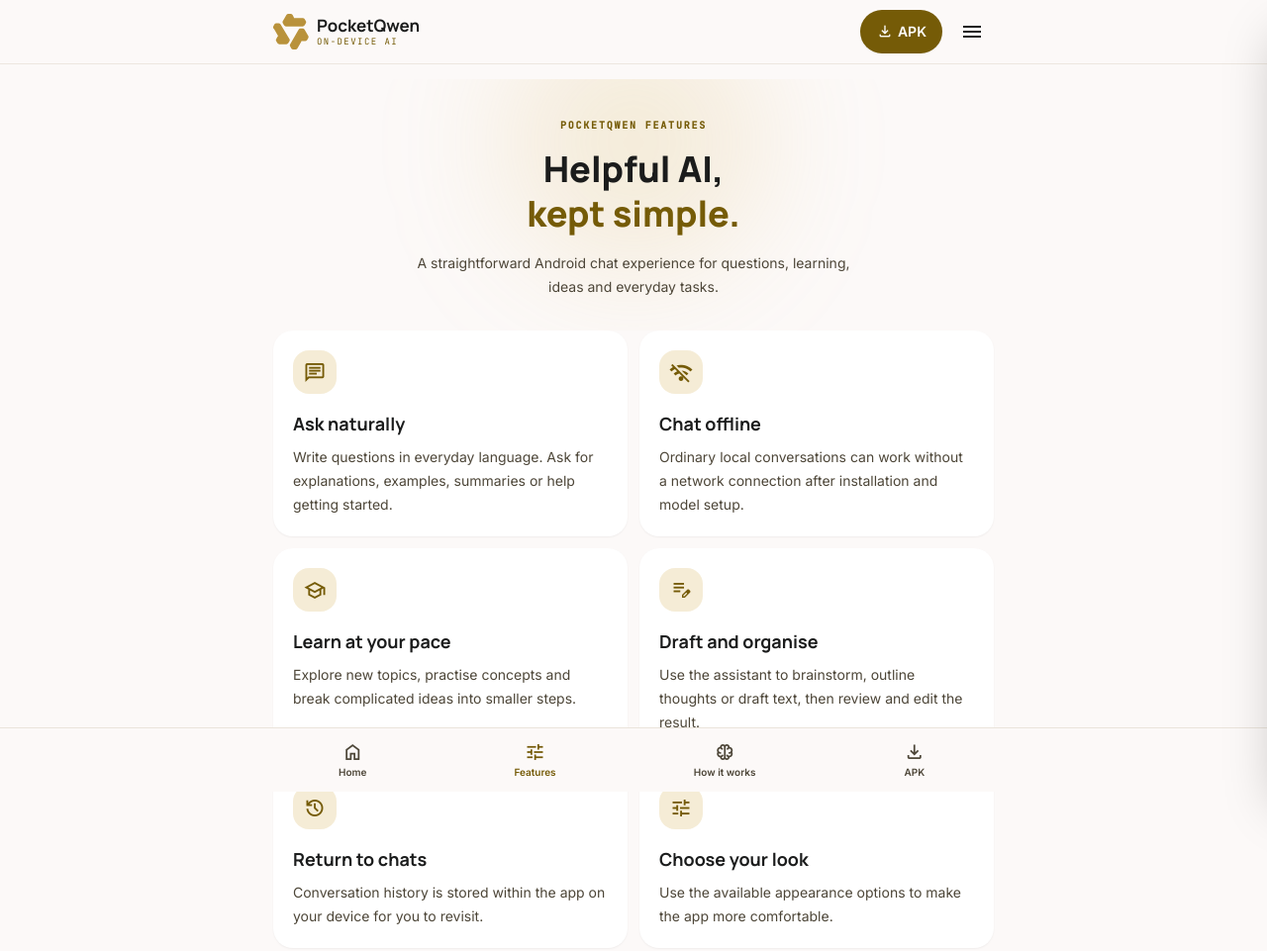
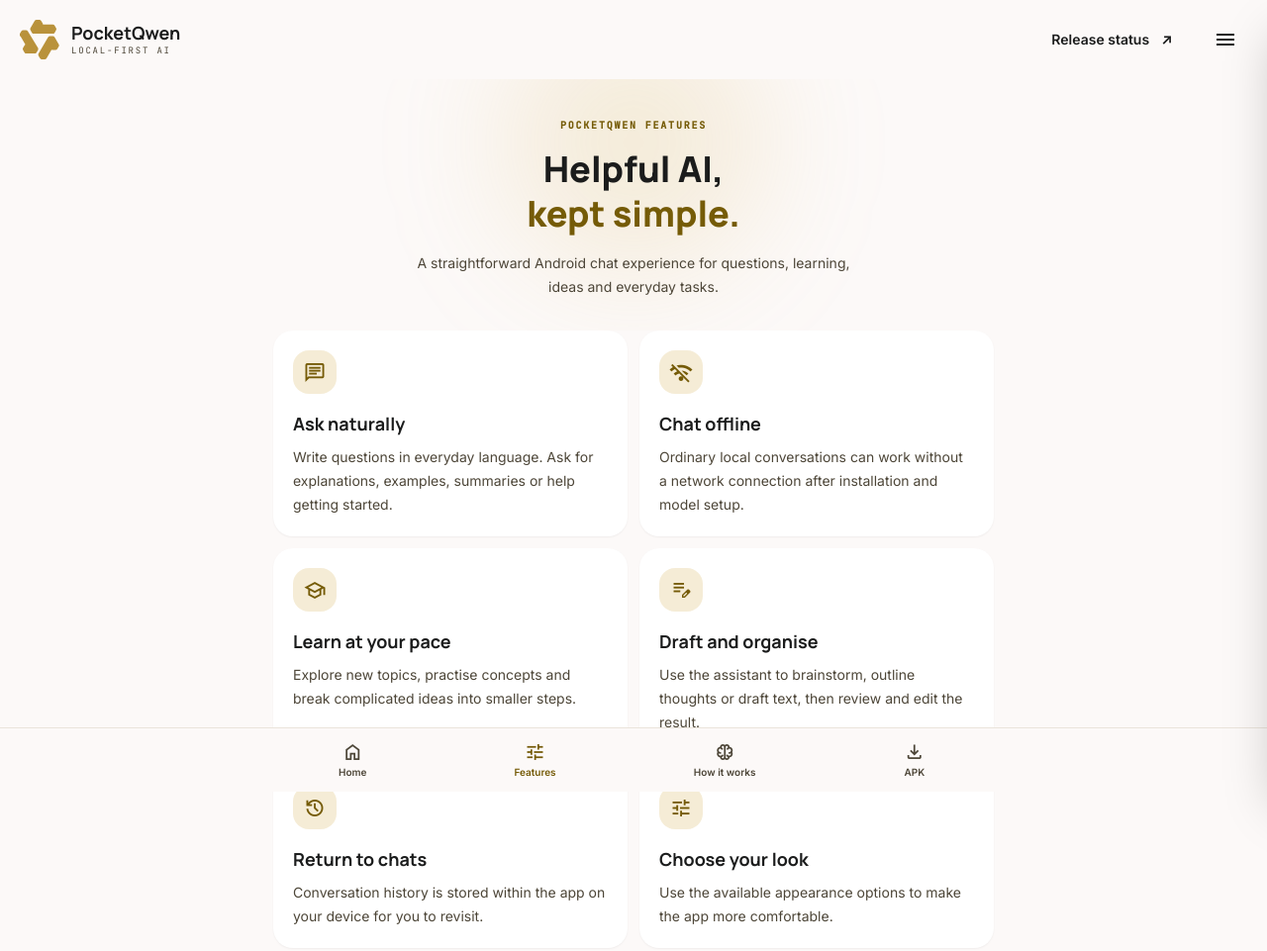
Before and after one commit to jarumba-code/qwen-pocket-, a plain HTML site: page features.html in a window 1280 px wide. Shown: the top 961 px of the page at 99% size. Drawn offline with nearby package versions, Linux system fonts and the light colour scheme.

Commit message:
Apply screenshot-inspired PocketQwen navigation

```diff
--- a/features.html
+++ b/features.html
@@ -20,11 +20,21 @@ tailwind.config={darkMode:"class",theme:{extend:{colors:{
 },fontFamily:{display:["Manrope"],body:["Inter"],mono:["JetBrains Mono"]},borderRadius:{xl:"1rem","2xl":"1.25rem","3xl":"1.5rem"}}}};
 </script>
 <link rel="stylesheet" href="/assets/site.css"><script src="/assets/site.js" defer></script>
-</head><body class="min-h-screen bg-background font-body text-on-surface antialiased"><header class="fixed top-0 z-40 w-full pt-safe bg-surface/90 backdrop-blur-xl border-b border-outline-variant/35">
-<div class="mx-auto flex h-16 max-w-3xl items-center justify-between px-5">
-<a class="flex items-center gap-2" href="/" aria-label="PocketQwen home"><img src="/assets/pocketqwen-mark.svg" alt="" class="h-9 w-9"><span class="flex flex-col"><strong class="font-display text-[17px] leading-tight">PocketQwen</strong><small class="font-mono text-[9px] uppercase tracking-[.16em] text-primary">On-device AI</small></span></a>
-<div class="flex items-center gap-2"><a href="/download.html" class="inline-flex min-h-11 items-center rounded-full bg-primary px-4 text-sm font-semibold text-white shadow-sm"><span class="material-symbols-outlined mr-1 text-[18px]">download</span>APK</a>
-<button id="menu-open" type="button" aria-label="Open menu" aria-expanded="false" aria-controls="mobile-drawer" class="grid h-11 w-11 place-items-center rounded-full hover:bg-surface-container"><span class="material-symbols-outlined text-[24px]">menu</span></button></div></div></header>
+</head><body class="min-h-screen bg-background font-body text-on-surface antialiased"><header class="site-header fixed top-0 z-40 w-full pt-safe">
+  <div class="site-header-inner mx-auto flex h-20 items-center justify-between px-5">
+    <a class="site-brand flex items-center gap-3" href="/" aria-label="PocketQwen home">
+      <img src="/assets/pocketqwen-mark.svg" alt="" class="h-10 w-10">
+      <span class="flex flex-col"><strong class="font-display text-[18px] leading-tight">PocketQwen</strong><small class="font-mono text-[9px] uppercase tracking-[.2em] text-on-surface-variant">Local-first AI</small></span>
+    </a>
+    <nav class="site-desktop-nav hidden items-center gap-9 text-sm font-medium" aria-label="Main navigation">
+      <a href="/features.html">Features</a><a href="/how-it-works.html">How it works</a><a href="/privacy.html">Privacy</a><a href="/about.html">About</a>
+    </nav>
+    <div class="flex items-center gap-3">
+      <a href="/download.html" class="site-release-link hidden sm:inline-flex items-center gap-3 rounded-full px-5 py-3 text-sm font-semibold">Release status <span aria-hidden="true">↗</span></a>
+      <button id="menu-open" type="button" aria-label="Open menu" aria-expanded="false" aria-controls="mobile-drawer" class="site-menu-button grid h-11 w-11 place-items-center rounded-full"><span class="material-symbols-outlined text-[24px]">menu</span></button>
+    </div>
+  </div>
+</header>
 <div id="drawer-backdrop" class="fixed inset-0 z-50 hidden bg-black/30 backdrop-blur-[2px]" aria-hidden="true"></div>
 <aside id="mobile-drawer" class="fixed right-0 top-0 z-[60] flex h-full w-[86%] max-w-[340px] translate-x-full flex-col justify-between bg-surface pt-safe shadow-2xl transition-transform duration-300" aria-label="Site menu" aria-hidden="true">
 <div class="p-6"><div class="flex items-center justify-between border-b border-outline-variant/50 pb-4"><a class="flex items-center gap-2" href="/"><img src="/assets/pocketqwen-mark.svg" alt="" class="h-8 w-8"><strong class="font-display text-lg">PocketQwen</strong></a><button id="menu-close" type="button" aria-label="Close menu" class="grid h-11 w-11 place-items-center rounded-full hover:bg-surface-container"><span class="material-symbols-outlined">close</span></button></div>
```
